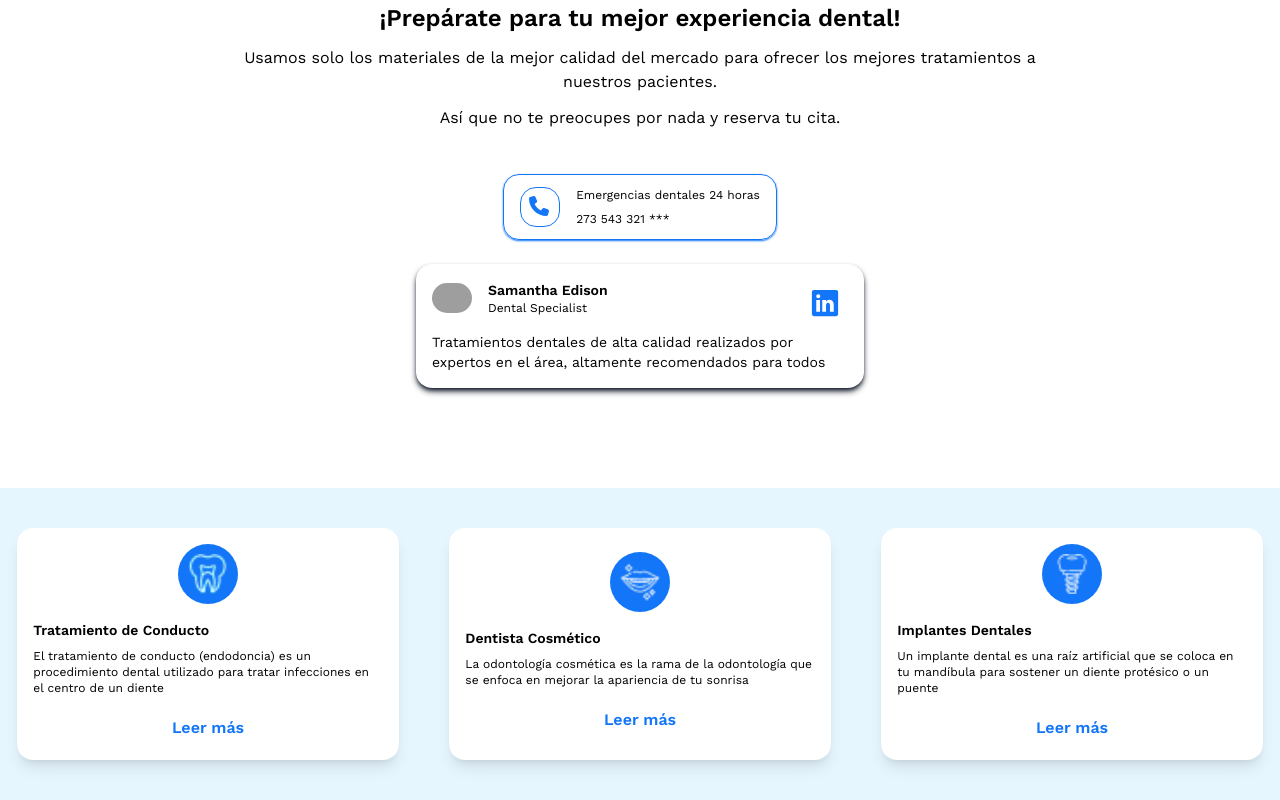
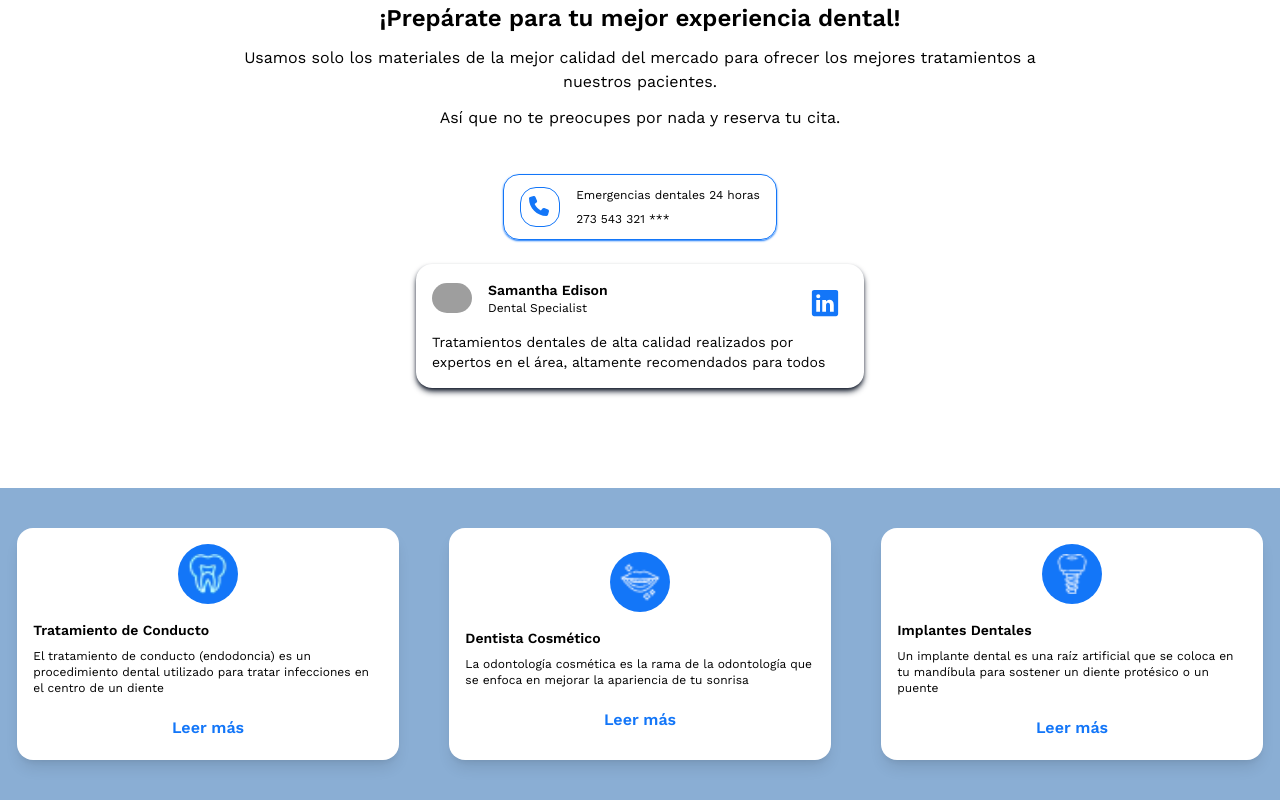
Before and after one commit to EnriqueHM31/dentista-web, a React (Vite) app: page / in a window 1280 px wide. Shown: the part 282-1082 px from the top of the page. Built offline with nearby package versions, Linux system fonts and the light colour scheme; grey boxes are pictures that could not be loaded.

Commit message:
modificacion de colores

```diff
--- a/src/global.css
+++ b/src/global.css
@@ -2,7 +2,7 @@
 
 @theme {
   --color-primary: #1376f8;
-  --color-secondary: #e6f6fe;
+  --color-secondary: #88add4fa;
   --text-normal: 16px;
 }
 
```
